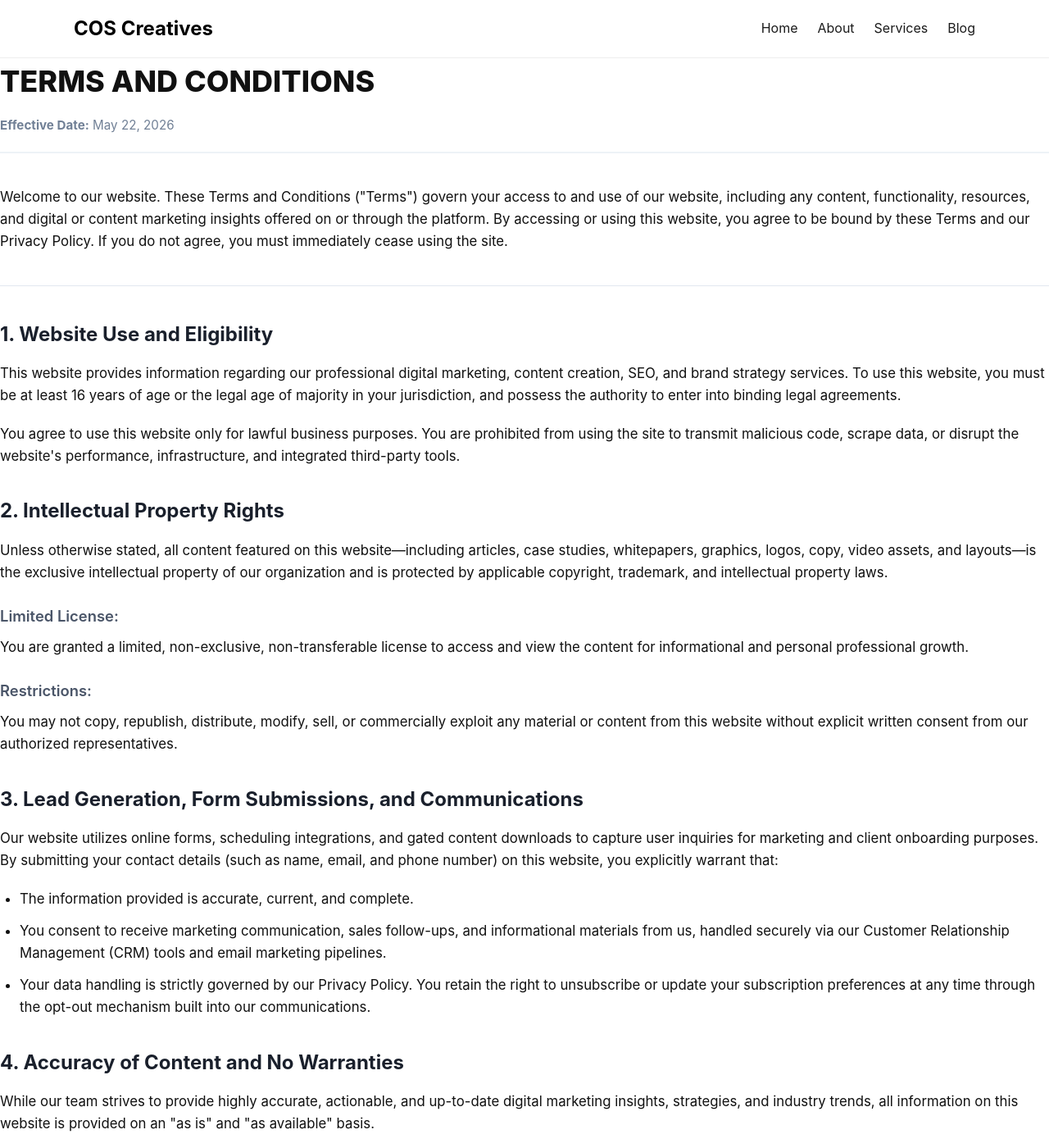
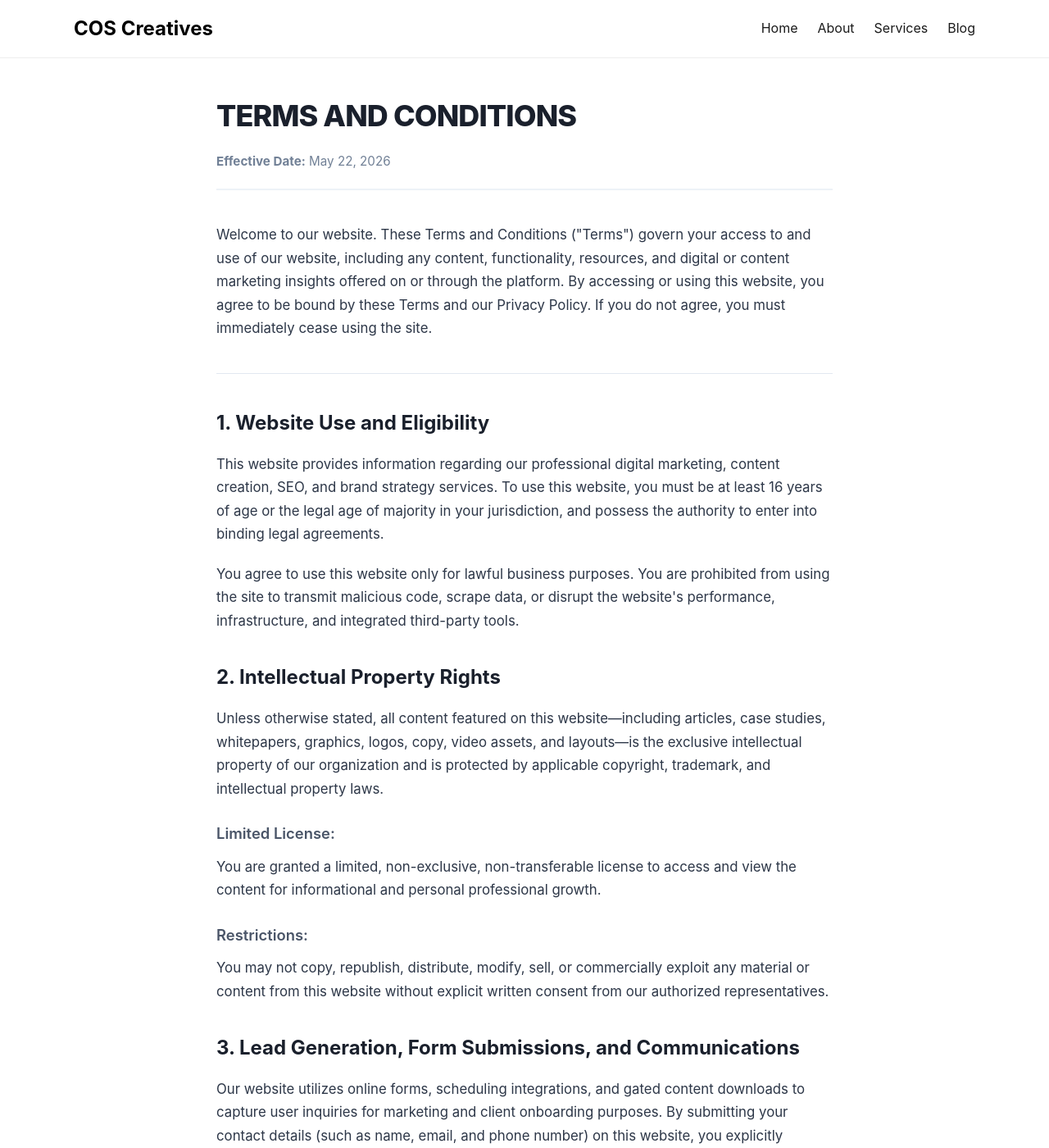
Before and after one commit to coscreativez-main/website, a Jekyll site: the page built from terms.html, in a window 1280 px wide and 1400 px high. Shown: the whole window at 82% size. Built offline with Jekyll 4.4.1, drawn with Linux system fonts in a browser that asks for light colours.

Commit message:
Update style.css

```diff
--- a/assets/css/style.css
+++ b/assets/css/style.css
@@ -1712,3 +1712,116 @@
         width: fit-content;
     }
 }
+
+/* ==========================================================================
+   COS Creatives Policy & Terms Shared Layout
+   ========================================================================== */
+
+.cos-policy-page-container {
+    max-width: 800px;
+    margin: 40px auto;
+    padding: 0 24px;
+    font-family: -apple-system, BlinkMacSystemFont, "Segoe UI", Roboto, sans-serif;
+    color: #2d3748;
+    line-height: 1.7;
+}
+
+.cos-policy-main-header {
+    margin-bottom: 40px;
+    border-bottom: 2px solid #edf2f7;
+    padding-bottom: 20px;
+}
+
+.cos-policy-hero-title {
+    font-size: 2.25rem;
+    color: #1a202c;
+    margin: 0 0 12px 0;
+    font-weight: 800;
+    letter-spacing: -0.025em;
+}
+
+.cos-policy-meta-date {
+    font-size: 0.95rem;
+    color: #718096;
+    margin: 0;
+}
+
+.cos-policy-content-body {
+    font-size: 1.05rem;
+}
+
+.cos-policy-section {
+    margin-bottom: 35px;
+}
+
+.cos-policy-paragraph {
+    margin: 0 0 20px 0;
+}
+
+.cos-policy-heading-two {
+    font-size: 1.5rem;
+    color: #1a202c;
+    margin: 35px 0 15px 0;
+    font-weight: 700;
+}
+
+.cos-policy-heading-three {
+    font-size: 1.15rem;
+    color: #4a5568;
+    margin: 25px 0 10px 0;
+    font-weight: 600;
+}
+
+.cos-policy-unordered-list {
+    margin: 0 0 25px 0;
+    padding-left: 24px;
+}
+
+.cos-policy-list-item {
+    margin-bottom: 12px;
+}
+
+.cos-policy-emphasis {
+    color: #1a202c;
+    font-weight: 600;
+}
+
+.cos-policy-divider {
+    border: 0;
+    height: 1px;
+    background: #e2e8f0;
+    margin: 40px 0;
+}
+
+.cos-policy-callout-box {
+    background-color: #f7fafc;
+    border-left: 4px solid #3182ce; /* Highlighted blue border accent for interaction */
+    margin: 20px 0;
+    padding: 20px;
+    font-size: 1rem;
+    color: #4a5568;
+    border-radius: 0 6px 6px 0;
+}
+
+/* ==========================================================================
+   Responsive Breakpoints
+   ========================================================================== */
+
+@media (max-width: 768px) {
+    .cos-policy-page-container {
+        margin: 24px auto;
+        padding: 0 20px;
+    }
+
+    .cos-policy-hero-title {
+        font-size: 1.75rem;
+    }
+
+    .cos-policy-heading-two {
+        font-size: 1.3rem;
+    }
+
+    .cos-policy-heading-three {
+        font-size: 1.1rem;
+    }
+}
```
